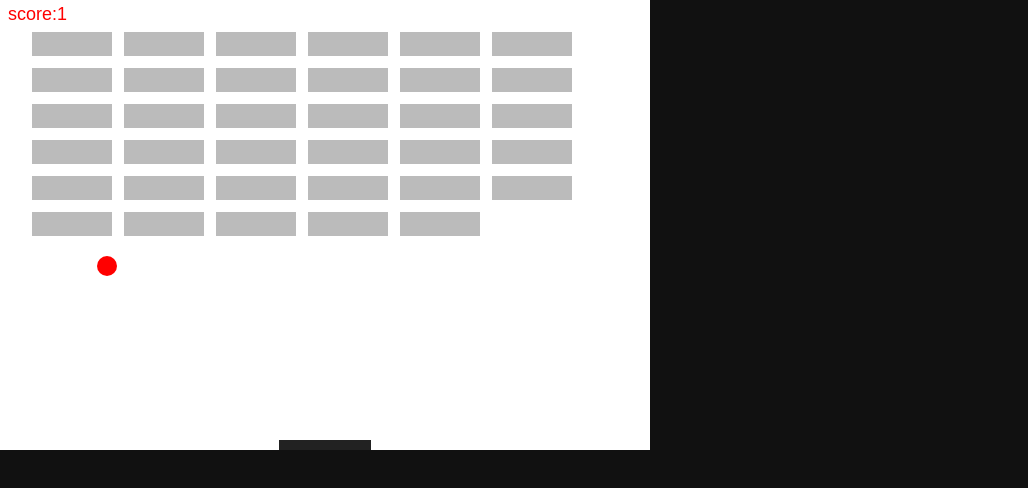
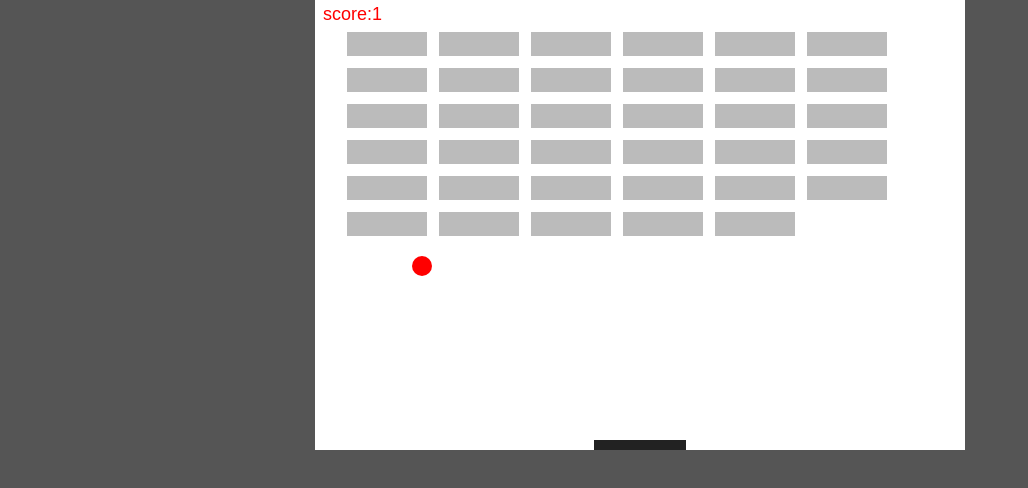
Before and after one commit to madina-bashary/Bouncing-Ball-Game, a plain HTML site: page index.html in a window 1280 px wide. Shown: the whole page, without its empty margins (0-1028 px from the left). Drawn offline with Linux system fonts and the light colour scheme.

Commit message:
Update ball.css

```diff
--- a/ball.css
+++ b/ball.css
@@ -4,9 +4,11 @@
 	padding: 0;
 }
 body {
-	background-color: #111;
+	background-color: #555;
 }
 
 #mycanvas {
 	background-color: #fff;
+	display: block;
+	margin: 0 auto;
 }
```
